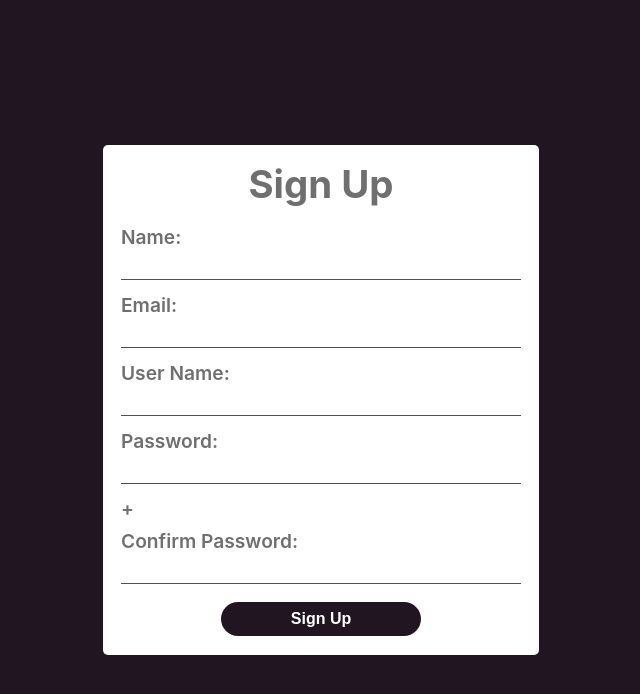
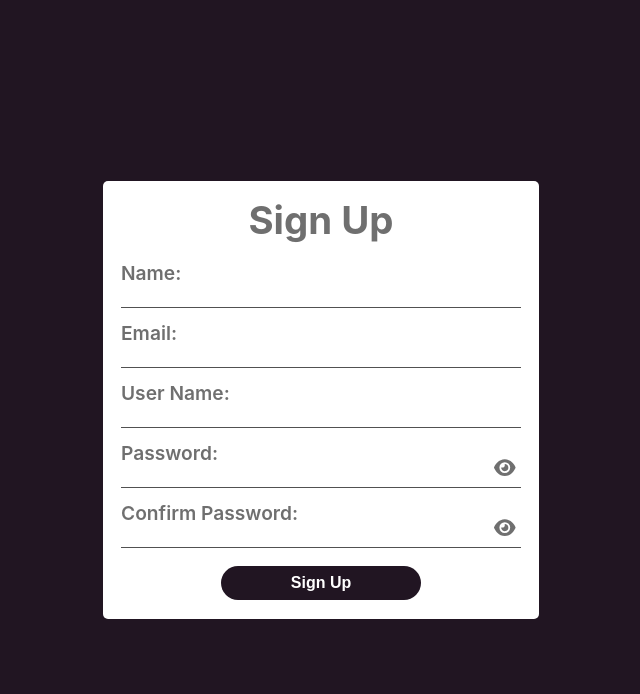
Before and after one commit to rajatdh27/Check-ME, a React (Create React App) app: page /login in a window 1280 px wide. Shown: the top 694 px of the page, without its empty margins (319-959 px from the left). Built offline with nearby package versions, Linux system fonts and the light colour scheme.

Commit message:
added toggle for password inputs

```diff
--- a/package.json
+++ b/package.json
@@ -3,6 +3,9 @@
   "version": "0.1.0",
   "private": true,
   "dependencies": {
+    "@fortawesome/fontawesome-svg-core": "^6.2.1",
+    "@fortawesome/free-solid-svg-icons": "^6.2.1",
+    "@fortawesome/react-fontawesome": "^0.2.0",
     "@testing-library/jest-dom": "^5.16.5",
     "@testing-library/react": "^13.4.0",
     "@testing-library/user-event": "^13.5.0",
--- a/src/components/SignUp/SignUp.js
+++ b/src/components/SignUp/SignUp.js
@@ -2,7 +2,17 @@ import React, { useState } from "react";
 import styles from "./SignUp.module.css";
 import Button from "../Button/Button";
 import Card from "../Card/Card";
+import { FontAwesomeIcon } from "@fortawesome/react-fontawesome";
+import { faEye, faEyeSlash } from "@fortawesome/free-solid-svg-icons";
 function SignUp() {
+  const icons = {
+    open: faEye,
+    close: faEyeSlash,
+  };
+  const [toggle, setToggle] = useState({
+    passwordToggle: false,
+    confirmPasswordToggle: false,
+  });
   const [userInput, setUserInput] = useState({
     name: "",
     email: "",
@@ -35,9 +45,26 @@ function SignUp() {
       return { ...prevInput, confirmPassword: e.target.value };
     });
   };
+  const passwordIconHandler = () => {
+    setToggle((prevState) => {
+      return {
+        ...prevState,
+        passwordToggle: !toggle.passwordToggle,
+      };
+    });
+  };
+  const confirmPasswordIconHandler = () => {
+    setToggle((prevState) => {
+      return {
+        ...prevState,
+        confirmPasswordToggle: !toggle.confirmPasswordToggle,
+      };
+    });
+  };
   return (
     <Card name="Sign Up" data={userInput}>
       <div className={styles.inputs}>
+        <div className={styles.inputContainer}>
           <label>Name:</label>
           <input
             type="text"
@@ -46,6 +73,8 @@ function SignUp() {
             value={userInput.name}
             onChange={nameHandler}
           />
+        </div>
+        <div className={styles.inputContainer}>
           <label>Email:</label>
           <input
             type="email"
@@ -53,6 +82,8 @@ function SignUp() {
             autoComplete="off"
             onChange={emailHandler}
           />
+        </div>
+        <div className={styles.inputContainer}>
           <label>User Name:</label>
           <input
             type="text"
@@ -60,21 +91,35 @@ function SignUp() {
             autoComplete="off"
             onChange={userNameHandler}
           />
+        </div>
+        <div className={styles.inputContainer}>
           <label>Password:</label>
           <input
-          type="password"
+            type={toggle.passwordToggle ? "text" : "password"}
             name="password"
             autoComplete="off"
             onChange={passwordHandler}
           />
-        <span>+</span>
+          <FontAwesomeIcon
+            icon={toggle.passwordToggle ? icons.close : icons.open}
+            className={styles.icon}
+            onClick={passwordIconHandler}
+          />
+        </div>
+        <div className={styles.inputContainer}>
           <label>Confirm Password:</label>
           <input
-          type="password"
-          name="password"
+            type={toggle.confirmPasswordToggle ? "text" : "password"}
+            name="confirmPassword"
             autoComplete="off"
             onChange={confirmPasswordHandler}
           />
+          <FontAwesomeIcon
+            icon={toggle.confirmPasswordToggle ? icons.close : icons.open}
+            className={styles.icon}
+            onClick={confirmPasswordIconHandler}
+          />
+        </div>
       </div>
       <div className={styles.buttonContainer}>
         <div className={styles.button}>
--- a/src/components/SignUp/SignUp.module.css
+++ b/src/components/SignUp/SignUp.module.css
@@ -5,6 +5,17 @@
   justify-content: center;
   gap: 0.5rem;
   width: 100%;
+}
+
+.inputContainer {
+  width: 100%;
+  position: relative;
+}
+.inputContainer .icon {
+  top: 1.1rem;
+  right: 5px;
+  position: absolute;
+  cursor: pointer;
 }
 
 input {
```
Also changed, not shown: 1 other file (tests, documents, lock files or other folders). Lines whose indentation alone changed are shown as unchanged.
